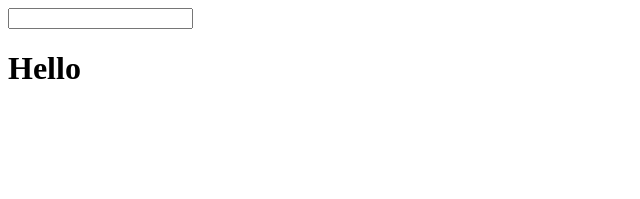
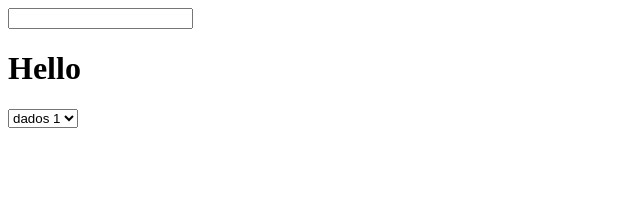
Before and after one commit to alextalha/curso-react-2020, a React (Create React App) app: page / in a window 1280 px wide. Shown: the top 199 px of the page, without its empty margins (0-640 px from the left). Built offline with nearby package versions, Linux system fonts and the light colour scheme.

Commit message:
outra forma de criar componente

```diff
--- a/src/App.js
+++ b/src/App.js
@@ -10,22 +10,36 @@ class App extends React.Component{
   constructor(){
     super()
 
-    this.modificarNome = this.modificarNome.bind(this)
+    //this.modificarNome = this.modificarNome.bind(this)
   }
 
-  modificarNome(event){
+  modificarNome = (event) => {
       let nome = event.target.value;
       this.setState({
         nome: nome
       })
   }
 
+  criarCombo = () => {
+    let dados = ['dados 1','dados 2']
+    let ComboOptions = dados.map( (item) => <option>{item}</option>)
+    return (
+      <select>
+        {ComboOptions}
+      </select>
+    )
+
+
+  }
+
     render(){
 
+      const MeuComboBox = () => this.criarCombo()
     return (
       <React.Fragment>
         <input type="text" value={this.state.nome} onChange={this.modificarNome} />
         <h1>Hello {this.state.nome}</h1>
+        <MeuComboBox />
       </React.Fragment>
     )
 }
```
